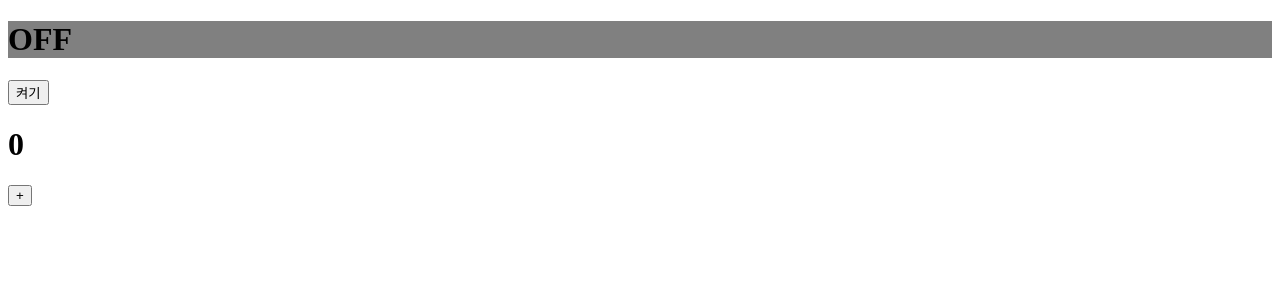
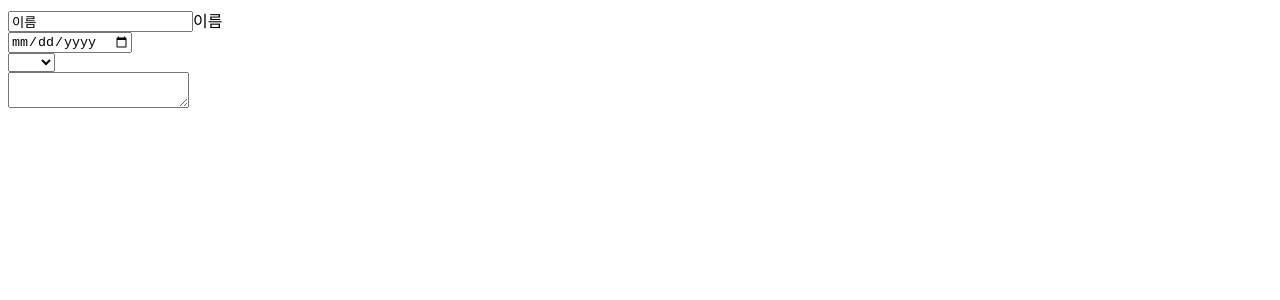
Before and after one commit to hyeminkang/onebite-react, a React (Vite) app in the folder section05/: page / in a window 1280 px wide. Shown: the top 300 px of the page. Built offline with nearby package versions, Linux system fonts and the light colour scheme.

Commit message:
~section 5.9

```diff
--- a/section05/src/App.jsx
+++ b/section05/src/App.jsx
@@ -1,52 +1,15 @@
 import './App.css'
-import { useState } from "react"; // 리액트가 제공하는 내장함수
-
-
-import Bulb from "./components/Bulb";
-import Counter from "./components/Counter";
+import Register from './components/Register';
 
 
 function App() {
 
-  /*const [state, setState] = useState(0);*/ // useState 함수를 호출해서 반환값을 state라는 변수에 담음
-  /*console.log(state);*/ // [undefined, ƒ] 을 반환하는데 undefined 는 새롭게 생성된 state의 값, ()안에 초기값을 0을 넣게되면 [0,f]를 출력, 0이 state의 값임
-  // f() 는 함수인데, state의 값을 변화시키는 함수로 "상태변화함수" 라고함
-  // 그래서 보통은 state라는 변수로 함수를 받아오기보단 비구조화할당을 이용하여 [state, setState] 저장
-  // state > 값이 들어올거고, setState에는 값을 변경시키는 함수가 들어옴
-
   return (
     <>
-        <Bulb />
-        <Counter />
+      <Register />
     </>
   )
 }
-// props가 너무많은경우는 막 늘리지말고 상단 같은 방법 사용해보기
-// ... 스프레드 연산자로 사용가능
-// props는 문자열뿐만 아니라 html, react 컴포넌트도 전달가능
-// <div>자식요소</div>는 children이라는 props 로 전달됨
-// 임포트 한 헤더컴포넌트도 children Props로 전달가능
-// props는 부모컴포너트에서 자식컴포넌트로만 전달가능
 
-// 이렇듯 컴포넌트 내에 새로운 스테이트를 생성하고, 해당 스테이트의 값을 버튼을 이용하여 증가시키고 리액트가 내부적으로 앱 컴포넌트의 스테이트가 변경되었다는걸 App() 자체를 리렌더링 해준다고 함
-// 컴포넌트 역할을 하고있는 app함수를 다시 호출하고 새롭게 반환한다
-// 앱 컴포넌트가 최초로 렌더링 될 대는 state의 값이 초기값0 이였는데, return 문에서 0 과 + 버튼을 반환하고,
-//버튼을 눌러 증가시켜주고나면 app컴포넌트의 역할을 하는 함수가 다시 호출되면서 1, + 를 반환해줌
-//컴포넌트의 스테이트값이 바뀌면 다시 리턴한다 정도로 이해하면됨
-
-// <button>전구 끄기/ 켜기</button> 삼항연산자로 바꿔주기 >> { light === "ON" ? "끄기" : "켜기"}
-
-// App 내 <Bulb /> 쓰는건 자식컴포넌트로 배치
-
-// 왜 리액트에서는 굳이 state 를 만들어서 써야할까?
-// 상태변화가 일어나지않음 (컴포넌트가 리렌더링 되지않음)
-// 리액트의 컴포넌트는 변수가 아니라 state의 값이 변화되어야만 리렌더링됨
-
+// return 내 Register 는 자식컴포넌트
 export default App
-
-
-// 리렌더링 되는 3가지 상황
-// 1. 자신이 관리하는 state값이 변경될때 리렌더링됨
-// 2. 자신이 제공받는 props의 값이 변경될때
-// 3. 부모컴포넌트가 리렌더링 되면 자식 컴포넌트도 리렌더링됨
-// Bulb 컴포넌트는 1과 3에 해당됨
--- /dev/null
+++ b/section05/src/components/Register.jsx
@@ -0,0 +1,80 @@
+import { useState } from 'react';
+// 간단한 회원가입폼
+// 1. 이름
+// 2. 생년월일
+// 3. 국적
+// 4. 자기소개
+
+const Register = () => {
+  const [name, setName] = useState("이름"); // input에 초기값을 설정하고 싶으면 "이름" 넣어주면됨!
+  const [birtth, setBirth] = useState("");
+  const [country, setCountry] = useState("");
+  const [bio, setBio] = useState("");
+
+  const onChangeName = (e) => {
+    setName(e.target.value)
+    // ㄴ setName함수를 호출해서 e.target.value를 인수로 설정하면
+    // 인풋 태그에 값을 입력하면 이벤트핸들러 onChangeName이 실행이 되면서,
+    // setName 함수를 호출하고 e.target.value에 사용자가 작성한 값이 전달되고 최종적으로 nameState에 저장됨
+    /*
+    console.log(e) // SyntheticBaseEvent 이벤트객체가 출력됨
+    console.log(e.target.value) // target.value 프로퍼티에 접근 (내가 작성한 텍스트 접근 가능)
+    */
+  }
+
+  const onChangeBirth = (e) => {
+    setBirth(e.target.value)
+  }
+
+  const onChangeCountry = (e) => {
+    setCountry(e.target.value)
+  }
+
+  const onChangeBio = (e) => {
+    setBio(e.target.value)
+  }
+
+
+
+  return (
+    <div>
+      <div>
+        <input type="text" value={name} onChange={onChangeName} placeholder={"이름"} />
+        {name}
+      </div>
+
+      <div>
+        <input type="date" value={birtth} onChange={onChangeBirth} />
+        {birtth}
+      </div>
+
+      <div>
+        <select value={country} onChange={onChangeCountry}>
+          <option value=""></option>
+          <option value="kr">한국</option>
+          <option value="us">미국</option>
+          <option value="uk">영국</option>
+        </select>
+        {country}
+      </div>
+
+      <div>
+        <textarea value={bio} onChange={onChangeBio}/>
+        {bio}
+      </div>
+    </div>
+  )
+}
+
+export default Register; // 내보내줌
+// 사용자가 텍스트르 입력하게 되면 nameState에 보관할 수 있도록 만들어줘야해서 onChange 라는 이벤트핸들러를 넣어준거고
+// onChangeName 함수를 만들어서 연결시켜줌 (텍스트를 입력하게되면 onChangeName이 실행될 것)
+// onChangeName 함수에서는 인풋에 입력된 값을 받아와서 setName함수를 호출해서 스테이트에 보관
+// 이벤트 객체 e 매개변수로 받아와서 콘솔에 출력하는 것 까지 일단 해보기
+
+// return 내 { name } nameState를 렌더링하도록 만들어주시면 우리가 입력하는 값이 저장되는거 확인가능
+// value={name} (value{state})를 하면 state의 초기값이 인풋태그의 초기값으로 들어감
+
+// date로 input설정시, date-picker 렌더링됨
+
+// select 내 value의 값을 저장해주면 텍스트의 값으로 state에 저장이 되는게 아니고, value의 값으로 저장이됨
```
